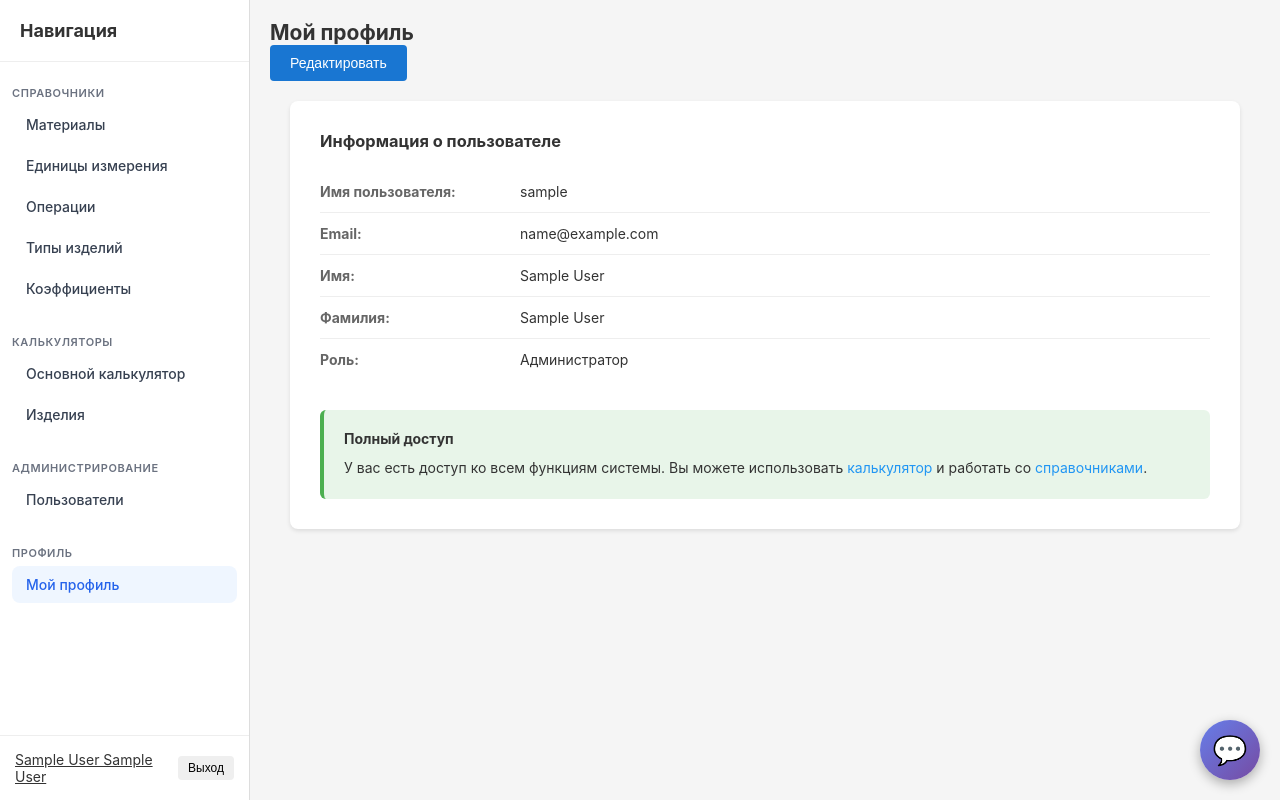
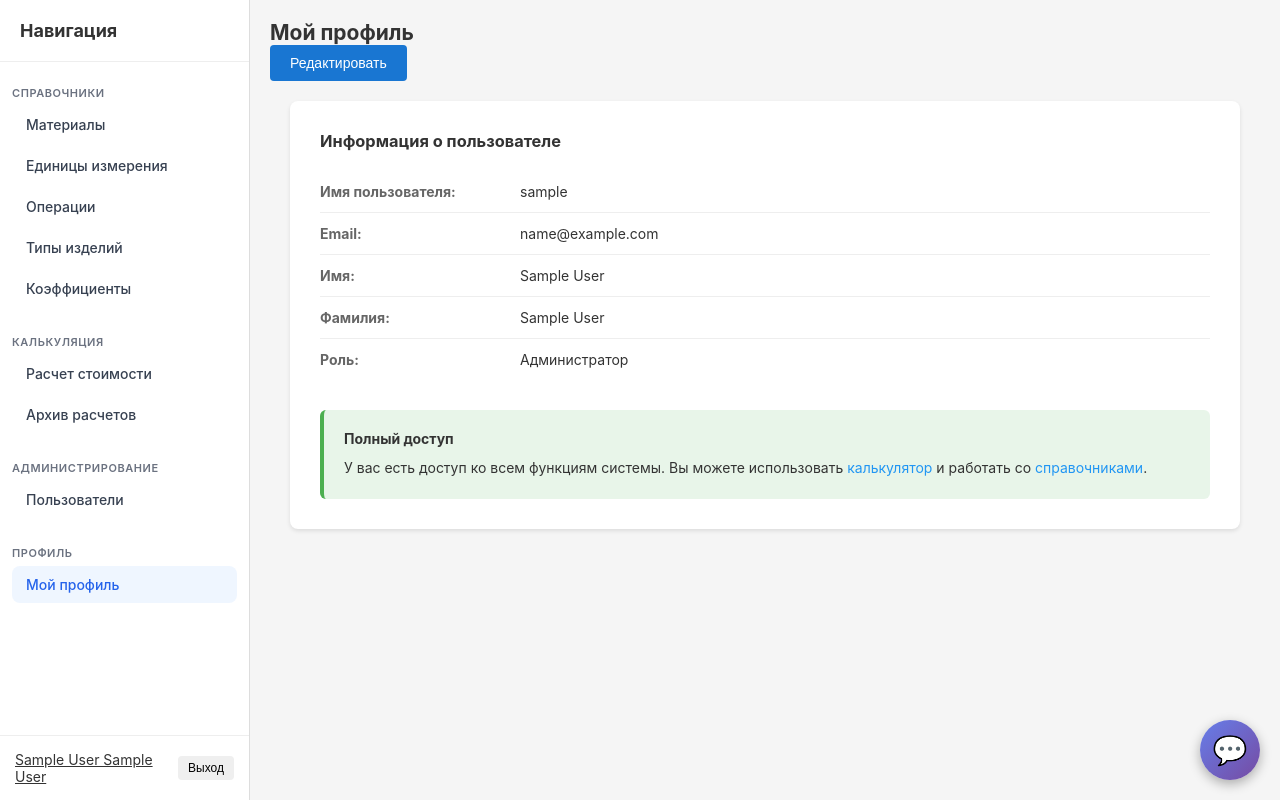
Before and after one commit to DScrepter/grafit-calc, a PHP site: page /cost-calc/profile.php in a window 1280 px wide. Run offline with PHP 8.4, Linux system fonts and the light colour scheme; the visitor is signed in with stand-in values (Sample User, id 1); data that the repository does not hold is empty.

Commit message:
измение лейблов в сайдбаре

```diff
--- a/templates/sidebar.php
+++ b/templates/sidebar.php
@@ -29,10 +29,10 @@
 			<?php endif; ?>
 			<?php if ($auth->canAccessCalculators()): ?>
 				<li class="nav-group" id="calculatorsGroup">
-					<span class="nav-group-title">Калькуляторы</span>
+					<span class="nav-group-title">Калькуляция</span>
 					<ul class="nav-items">
-						<li data-page="calculator" <?php echo ($sidebar_type === 'calculator') ? 'class="active"' : ''; ?>><a href="/calculator">Основной калькулятор</a></li>
-						<li data-page="products"><a href="/calculator?page=products">Изделия</a></li>
+						<li data-page="calculator" <?php echo ($sidebar_type === 'calculator') ? 'class="active"' : ''; ?>><a href="/calculator">Расчет стоимости</a></li>
+						<li data-page="products"><a href="/calculator?page=products">Архив расчетов</a></li>
 					</ul>
 				</li>
 			<?php endif; ?>
```
